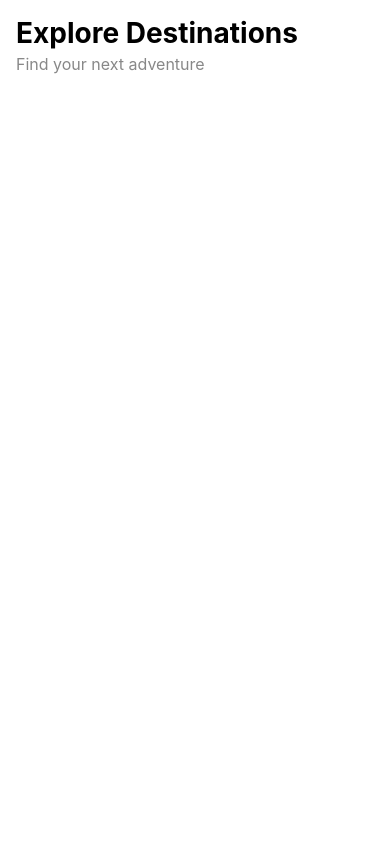
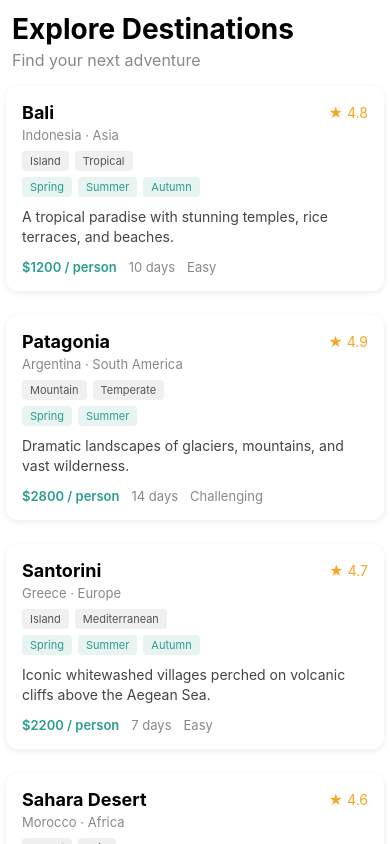
Before and after one commit to ApnikaPanika/react-native-proj, a React Native app: screen / in a window 390 px wide. Built offline with nearby package versions, Linux system fonts and the light colour scheme.

Commit message:
Updated travelCard component with more data to display, created card view in home screen page

```diff
--- a/src/components/travelCard/index.tsx
+++ b/src/components/travelCard/index.tsx
@@ -16,6 +16,17 @@ export function TravelCard({ item }: Props) {
       <Text style={styles.location}>
         {item.country} · {item.continent}
       </Text>
+      <View style={styles.tags}>
+        <Text style={styles.tag}>{item.category}</Text>
+        <Text style={styles.tag}>{item.climate}</Text>
+      </View>
+      <View style={styles.seasons}>
+        {item.bestSeason.map((season) => (
+          <Text key={season} style={styles.seasonTag}>
+            {season}
+          </Text>
+        ))}
+      </View>
       <Text style={styles.description} numberOfLines={2}>
         {item.description}
       </Text>
--- a/src/components/travelCard/travelCard.styles.ts
+++ b/src/components/travelCard/travelCard.styles.ts
@@ -55,4 +55,35 @@ export const styles = StyleSheet.create({
     color: "#f5a623",
     fontSize: 14,
   },
+  seasonTag: {
+    backgroundColor: "#e8f4f1",
+    borderRadius: 4,
+    color: "#2a9d8f",
+    fontSize: 11,
+    overflow: "hidden",
+    paddingHorizontal: 8,
+    paddingVertical: 3,
+    textTransform: "capitalize",
+  },
+  seasons: {
+    flexDirection: "row",
+    flexWrap: "wrap",
+    gap: 6,
+    marginBottom: 10,
+  },
+  tag: {
+    backgroundColor: "#f0f0f0",
+    borderRadius: 4,
+    color: "#555",
+    fontSize: 11,
+    overflow: "hidden",
+    paddingHorizontal: 8,
+    paddingVertical: 3,
+    textTransform: "capitalize",
+  },
+  tags: {
+    flexDirection: "row",
+    gap: 6,
+    marginBottom: 6,
+  },
 });
--- a/src/screens/home/home.styles.ts
+++ b/src/screens/home/home.styles.ts
@@ -1,9 +1,16 @@
 import { StyleSheet } from "react-native";
 
 export const styles = StyleSheet.create({
-  container: {
-    flex: 1,
-    padding: 16,
+  cardWrapper: {
+    marginBottom: 12,
+  },
+  header: {
+    marginBottom: 16,
+    paddingHorizontal: 6,
+  },
+  list: {
+    paddingHorizontal: 6,
+    paddingTop: 12,
   },
   subtitle: {
     color: "#888",
--- a/src/screens/home/index.tsx
+++ b/src/screens/home/index.tsx
@@ -1,11 +1,25 @@
-import { View, Text } from "react-native";
+import { FlatList, Text, View } from "react-native";
+import { TravelCard } from "../../components/travelCard";
+import { items } from "../../data/items";
 import { styles } from "./home.styles";
 
 export function Home() {
   return (
-    <View style={styles.container}>
-      <Text style={styles.title}>Explore Destinations</Text>
-      <Text style={styles.subtitle}>Find your next adventure</Text>
-    </View>
+    <FlatList
+      data={items}
+      keyExtractor={(item) => String(item.id)}
+      contentContainerStyle={styles.list}
+      ListHeaderComponent={
+        <View style={styles.header}>
+          <Text style={styles.title}>Explore Destinations</Text>
+          <Text style={styles.subtitle}>Find your next adventure</Text>
+        </View>
+      }
+      renderItem={({ item }) => (
+        <View style={styles.cardWrapper}>
+          <TravelCard item={item} />
+        </View>
+      )}
+    />
   );
 }
```
